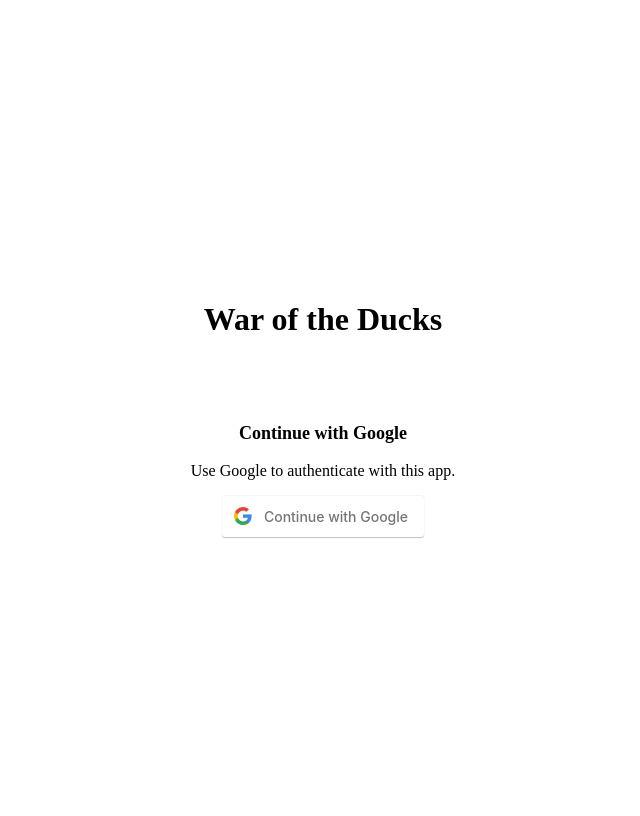
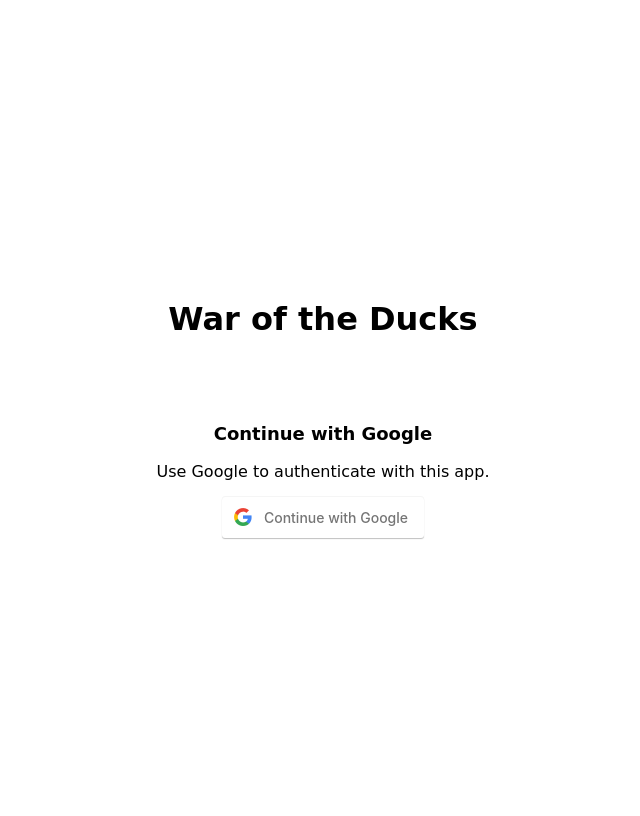
Before and after one commit to amithshettya/battleducks, a Django app: page /battleducks/login in a window 1280 px wide. Shown: the whole page, without its empty margins (317-957 px from the left). Run offline with Django 4.2, Linux system fonts and the light colour scheme; parts of the project's set-up code (start-up, migrations or seed data) failed here and were passed over.

Commit message:
Add comic sans font to main container

```diff
--- a/battleducks/static/battleducks/base.css
+++ b/battleducks/static/battleducks/base.css
@@ -1,4 +1,5 @@
 .main-container {
+    font-family: "Comic Sans MS", serif;
     margin: 0;
     padding: 0;
     display: flex;
```
